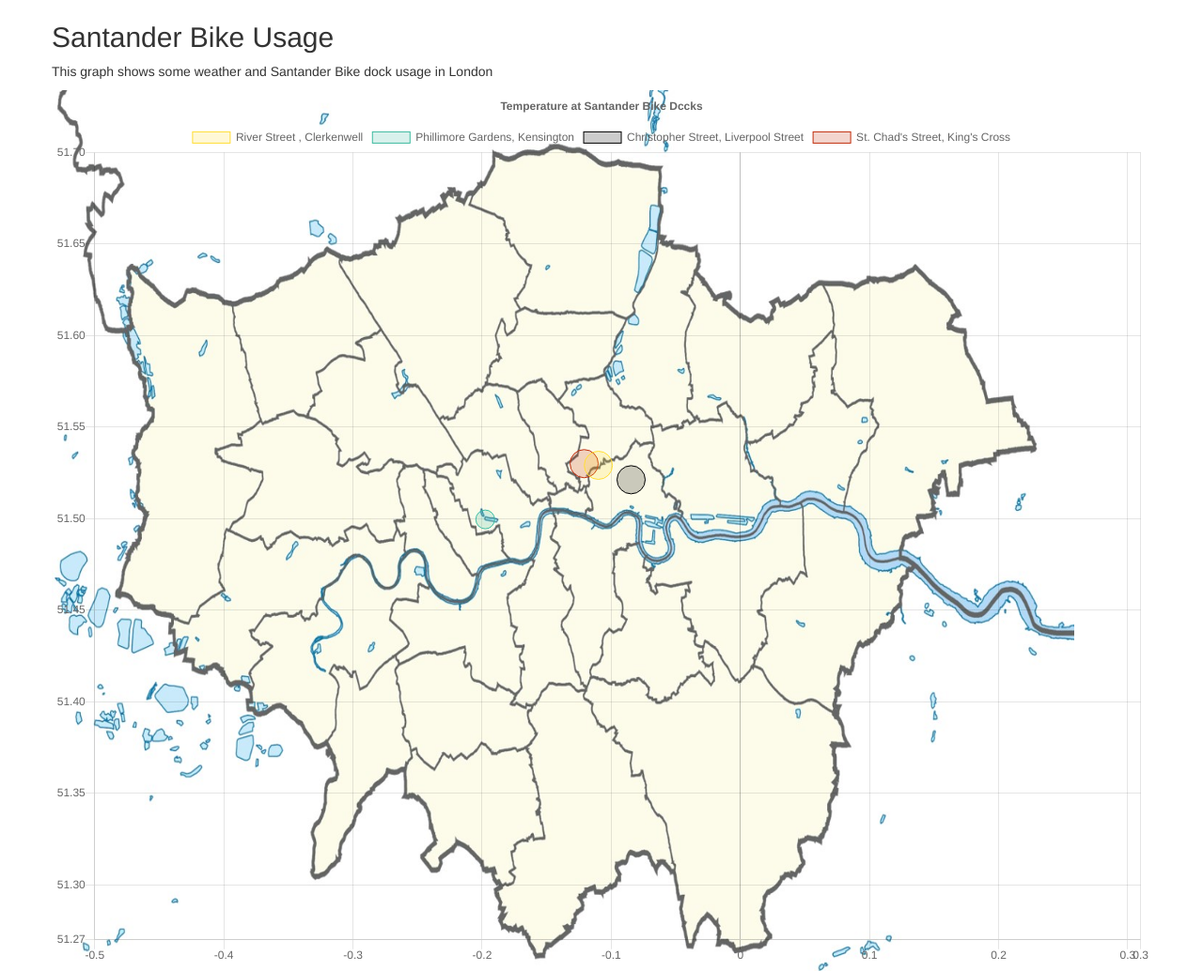
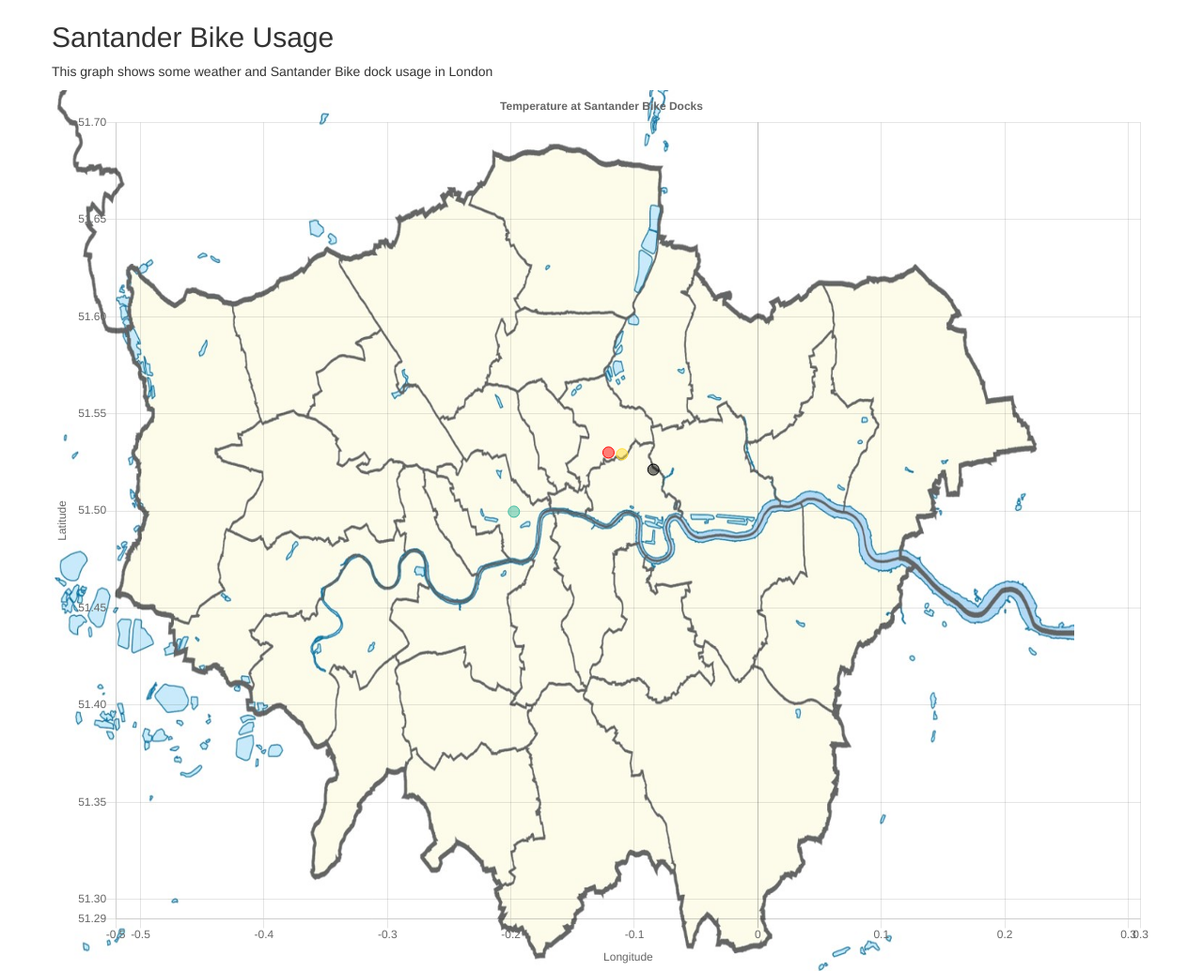
Before and after one commit to sanish96/DE4-SIOT, a plain HTML site: page index.html in a window 1280 px wide. Shown: the part 821-1855 px from the top of the page at 94% size. Drawn offline with nearby package versions, Linux system fonts and the light colour scheme.

Commit message:
chart titles

```diff
--- a/index.html
+++ b/index.html
@@ -64,63 +64,74 @@
 
                     type: 'bubble',
                       data: {
-                      labels: "Africa",
                       datasets: [
                         {
                           label: ["River Street , Clerkenwell"],
-                          backgroundColor: "rgba(255,221,50,0.2)",
+                          backgroundColor: "rgba(255,221,50,0.5)",
                           borderColor: "rgba(255,221,50,1)",
                           data: [{
                             x: -0.109970527,
                             y: 51.52916347,
-                            r: 15
+                            r: 6
                           }]
                         }, {
                           label: ["Phillimore Gardens, Kensington"],
-                          backgroundColor: "rgba(60,186,159,0.2)",
+                          backgroundColor: "rgba(60,186,159,0.5)",
                           borderColor: "rgba(60,186,159,1)",
                           data: [{
                             x: -0.197574246,
                             y: 51.49960695,
-                            r: 10
+                            r: 6
                           }]
                         }, {
                           label: ["Christopher Street, Liverpool Street"],
-                          backgroundColor: "rgba(0,0,0,0.2)",
+                          backgroundColor: "rgba(0,0,0,0.5)",
                           borderColor: "#000",
                           data: [{
                             x: -0.084605692,
                             y: 51.52128377,
-                            r: 15
+                            r: 6
                           }]
                         }, {
                           label: ["St. Chad's Street, King's Cross"],
-                          backgroundColor: "rgba(193,46,12,0.2)",
-                          borderColor: "rgba(193,46,12,1)",
+                          backgroundColor: "rgba(255,0,0,0.5)",
+                          borderColor: "rgba(255,0,0,1)",
                           data: [{
                             x: -0.120973687,
                             y: 51.53005939,
-                            r: 15
+                            r: 6
                           }]
                         }
                       ]
                     },
                     options: {
+                      legend: {
+                        display: false
+                      },
 
                       title: {
                         display: true,
-                        text: 'Temperature at Santander Bike Dccks'
+                        text: 'Temperature at Santander Bike Docks'
                       }, scales: {
                         yAxes: [{
+                            scaleLabel: {
+                              display: true,
+                              labelString: "Latitude"
+                            },
+
                             ticks: {
-                                min: 51.27,
+                                min: 51.29,
                                 max: 51.7
                             }
 
                         }],
                         xAxes: [{
+                          scaleLabel: {
+                            display: true,
+                            labelString: "Longitude"
+                          },
                           ticks: {
-                                min: -0.5,
+                                min: -0.52,
                                 max: 0.31
                           }
 
```
